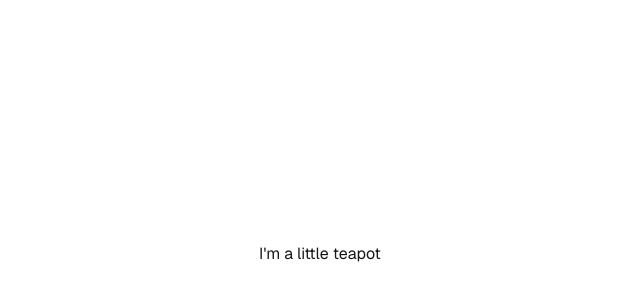
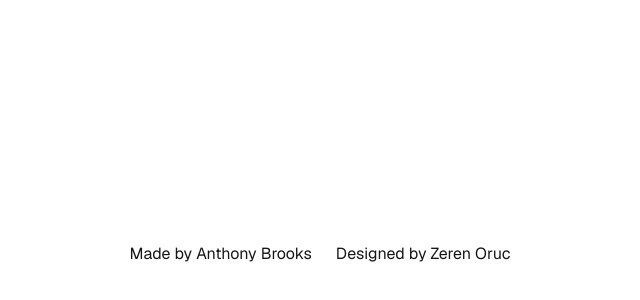
Before and after one commit to theanthonybrooks/npod, a Next.js app: page / in a window 1280 px wide. Shown: the part 456-756 px from the top of the page, without its empty margins (320-960 px from the left). Built offline with nearby package versions, Linux system fonts and the light colour scheme.

Commit message:
refactor: :art: still just playing
added some footer text

```diff
--- a/src/app/page.tsx
+++ b/src/app/page.tsx
@@ -8,7 +8,14 @@ export default function Home() {
         <Link href='/charlie'>Go to the cat!</Link>
       </main>
       <footer className='row-start-3 flex gap-[24px] flex-wrap items-center justify-center'>
-        <p>I&apos;m a little teapot</p>
+        {/* <p>I&apos;m a little teapot</p> */}
+        <p>
+          Made by{" "}
+          <Link href='https://theanthonybrooks.com'>Anthony Brooks</Link>
+        </p>
+        <p>
+          Designed by <Link href='https://zerenoruc.com'>Zeren Oruc</Link>
+        </p>
       </footer>
     </div>
   )
```
